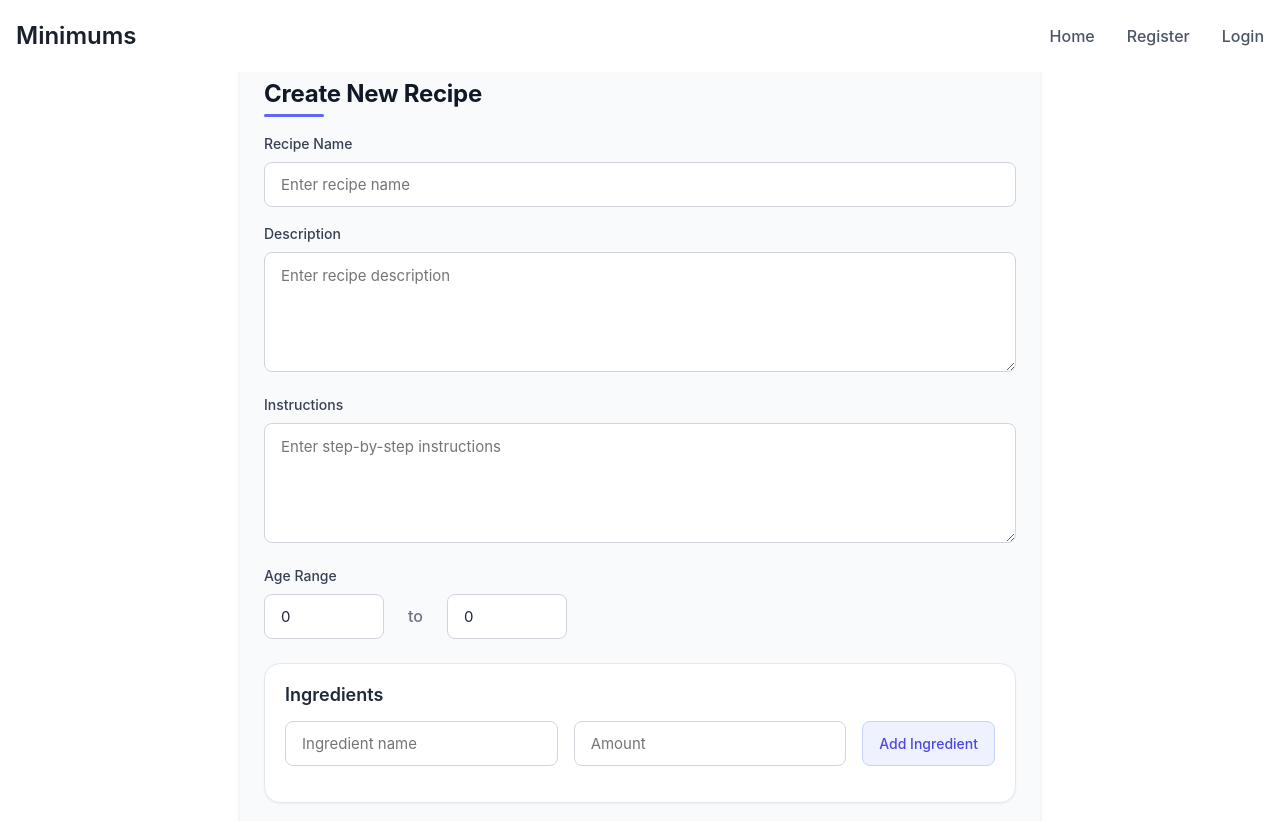
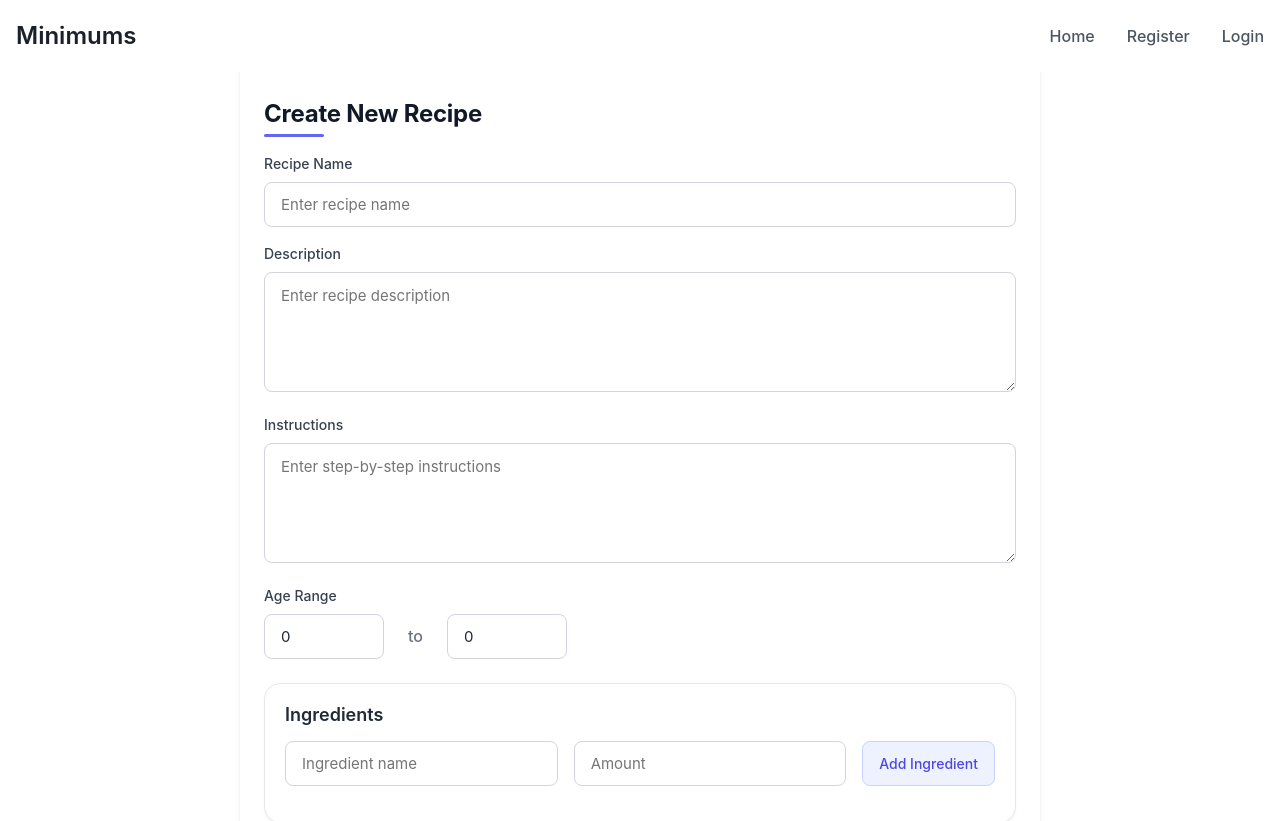
Before and after one commit to SamuelToledo123/Minimums-Frontend, a React (Vite) app: page /recipes/create in a window 1280 px wide. Shown: the top 821 px of the page. Built offline with nearby package versions, Linux system fonts and the light colour scheme.

Commit message:
changed background color in cards

```diff
--- a/src/App.tsx
+++ b/src/App.tsx
@@ -1,4 +1,4 @@
-import { Route, Routes, Link } from "react-router-dom";
+import { BrowserRouter as Router, Routes, Route } from 'react-router-dom';
 import RegisterPage from "./pages/RegisterPage/index";
 import Navbar from "./components/Navbar";
 import LoginPage from "./pages/LoginPage/index";
--- a/src/pages/CreateRecipe/style.css
+++ b/src/pages/CreateRecipe/style.css
@@ -1,9 +1,9 @@
 .recipe-form {
+  min-height: 100vh;
   max-width: 800px;
-  margin: 0 auto;
+  margin: auto;
   padding: var(--space-6);
-  padding-top: 80px;
-  background-color: var(--color-neutral-50);
+  padding-top: 100px;
   border-radius: var(--radius-lg);
   box-shadow: var(--shadow-md);
   font-family: var(--font-family);
@@ -55,7 +55,6 @@
   outline: none;
 }
 
-/* Age range styles */
 .age-range-container {
   display: flex;
   align-items: center;
@@ -202,7 +201,6 @@
   margin-bottom: var(--space-2);
 }
 
-/* Animations */
 @keyframes fadeIn {
   from { opacity: 0; }
   to { opacity: 1; }
@@ -219,7 +217,6 @@
   }
 }
 
-/* Responsive styles */
 @media (max-width: 768px) {
   .recipe-form {
     padding: var(--space-4);
--- a/src/pages/MyProfilePage/style.css
+++ b/src/pages/MyProfilePage/style.css
@@ -2,7 +2,7 @@
   max-width: 800px;
   margin: 0 auto;
   padding: var(--space-8);
-  background-color: var(--color-neutral-50);
+  box-shadow: var(--shadow-md);
   min-height: 100vh;
 }
 
--- a/src/pages/RecipeDetails/RecipeDetails.css
+++ b/src/pages/RecipeDetails/RecipeDetails.css
@@ -1,7 +1,8 @@
 .recipe-details {
+  min-height: 100vh;
   max-width: 1200px;
-  margin: 120px auto 40px;
-  padding: 0 20px;
+  margin:  auto;
+  padding: 20px;
 }
 
 .recipe-loading,
```
